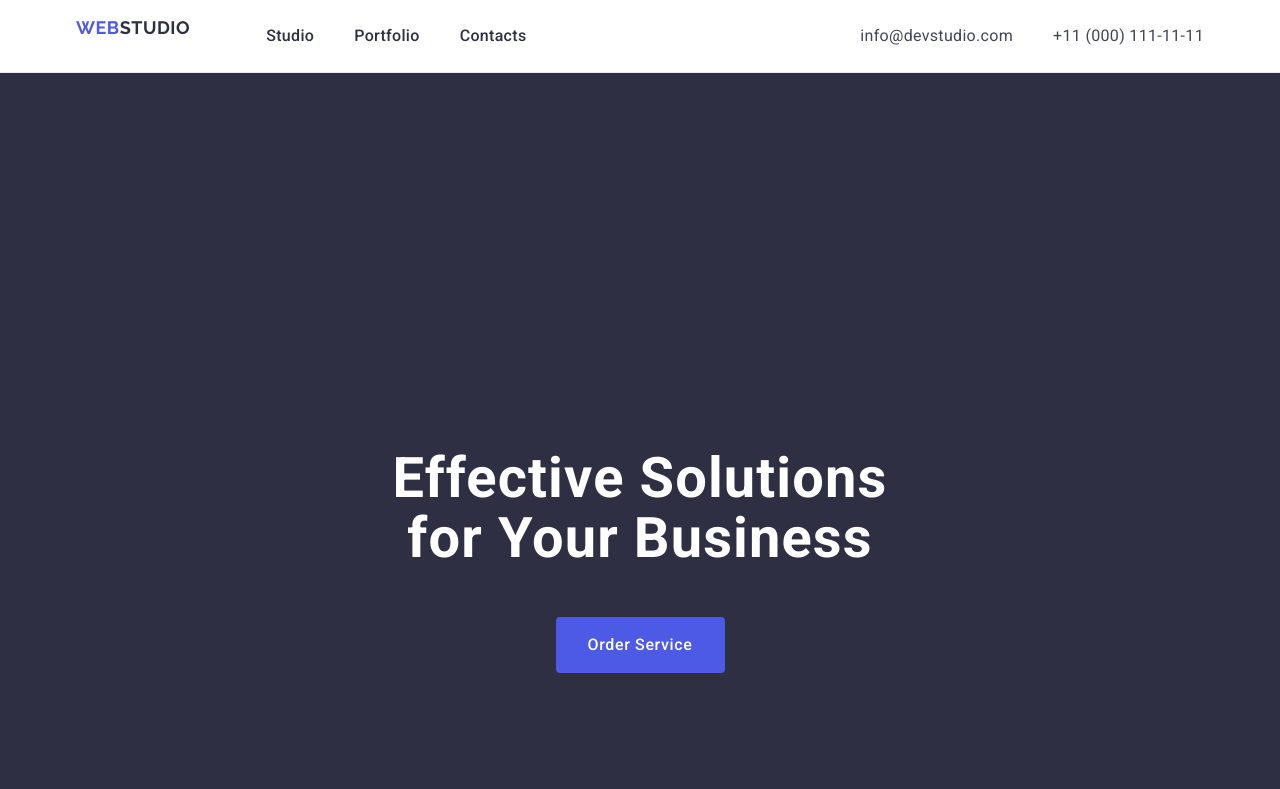
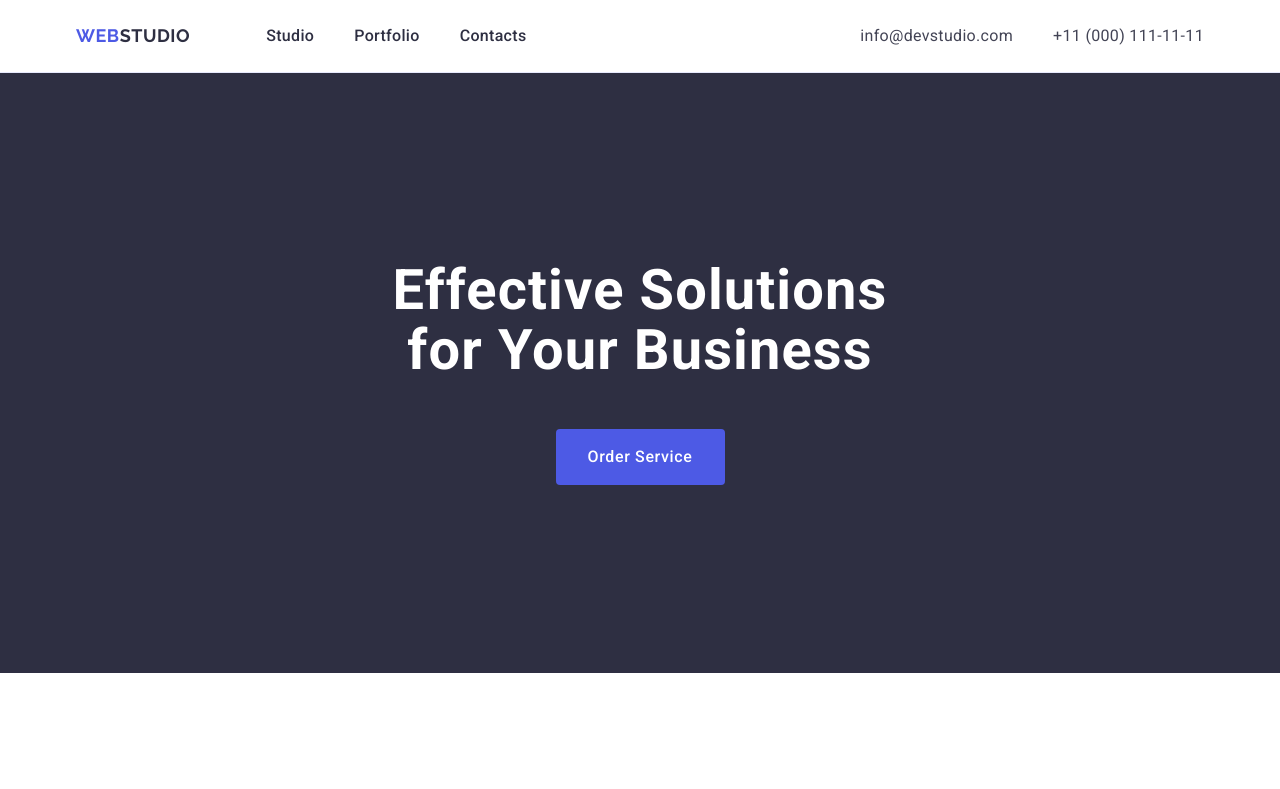
Before and after one commit to nadiia-tsyhanko/goit-markup-hw-03, a plain HTML site: page index.html in a window 1280 px wide. Shown: the top 789 px of the page. Drawn offline with nearby package versions, Linux system fonts and the light colour scheme.

Commit message:
final changes

```diff
--- a/css/style.css
+++ b/css/style.css
@@ -67,7 +67,7 @@ img{
 }
 
 
-.logo {
+.logo-header {
     font-family: "Raleway", sans-serif;
     font-weight: 700;
     font-size: 18px;
@@ -151,10 +151,7 @@ img{
     padding: 188px 0;
     background-color: #2E2F42;
 }
-.effective-solutions-container{
-    padding-top: 188px;
-    padding-bottom: 188px;
-}
+
 
 .btn{
         font-family: "Roboto", sans-serif;
@@ -193,7 +190,7 @@ img{
 
 .benefits-list-item {
 
-    width: calc((100%-72px) / 4);
+    width: calc((100% - 72px) / 4);
 }
 
 
@@ -308,7 +305,7 @@ img{
 
 .portfolio-list-item {
 
-    border-bottom: 1px solid #e7e9fc;
+
     width: calc((100% - 48px) / 3);
 
 }
@@ -340,7 +337,7 @@ img{
 
 }
 /*section footer*/
-.logo{
+.logo-footer{
         font-family: "Raleway", sans-serif;
         font-weight: 700;
         font-size: 18px;
--- a/index.html
+++ b/index.html
@@ -27,7 +27,7 @@
     <header class="header-border">
       <div class="container header-container">
         <nav class="page-nav">
-          <a class="logo" href="./index.html"
+          <a class="logo-header" href="./index.html"
             >Web<span class="logo-part">Studio</span></a
           >
           <ul class="nav-list">
@@ -254,7 +254,7 @@
     <!-- Section Footer -->
     <footer class="section-footer-logo">
       <div class="container footer-container">
-        <a class="logo" href="./index.html"
+        <a class="logo-footer" href="./index.html"
           >Web<span class="logo-part-footer">Studio</span></a
         >
         <p class="footer-text">
```
